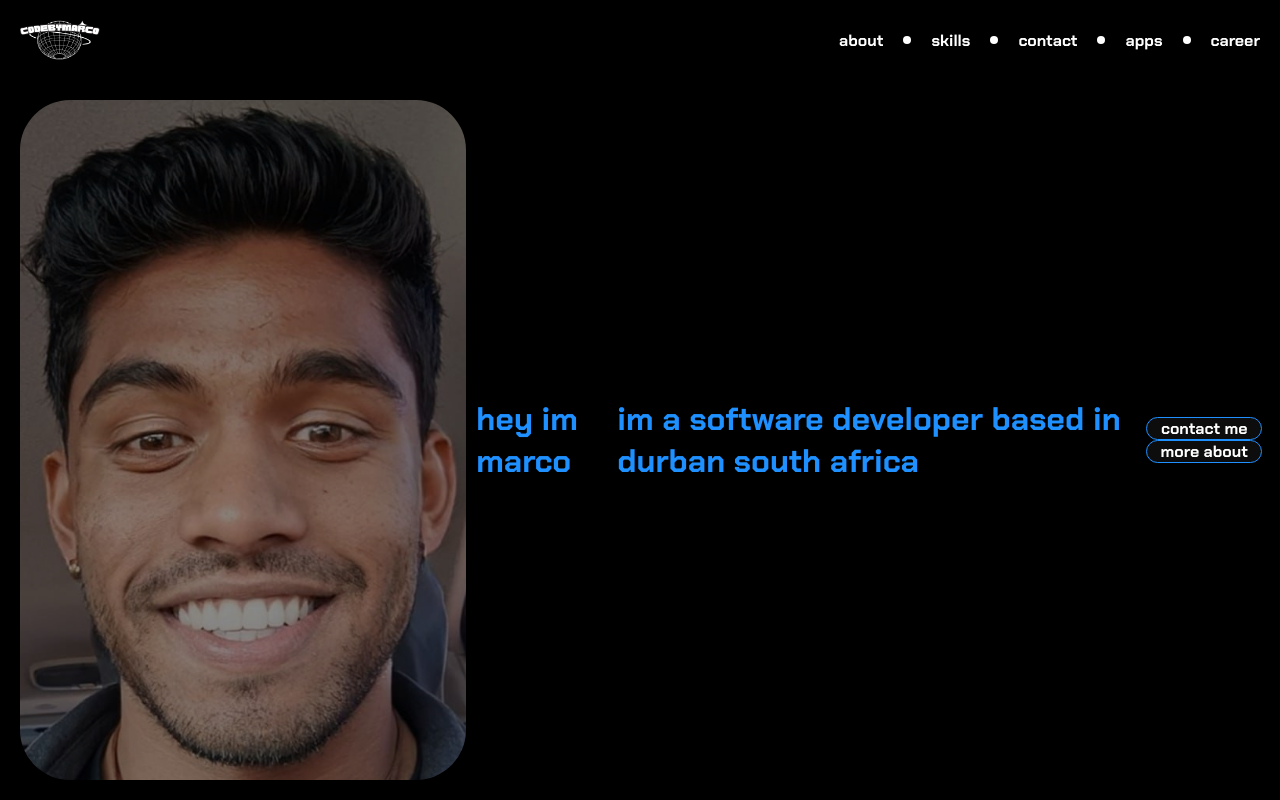
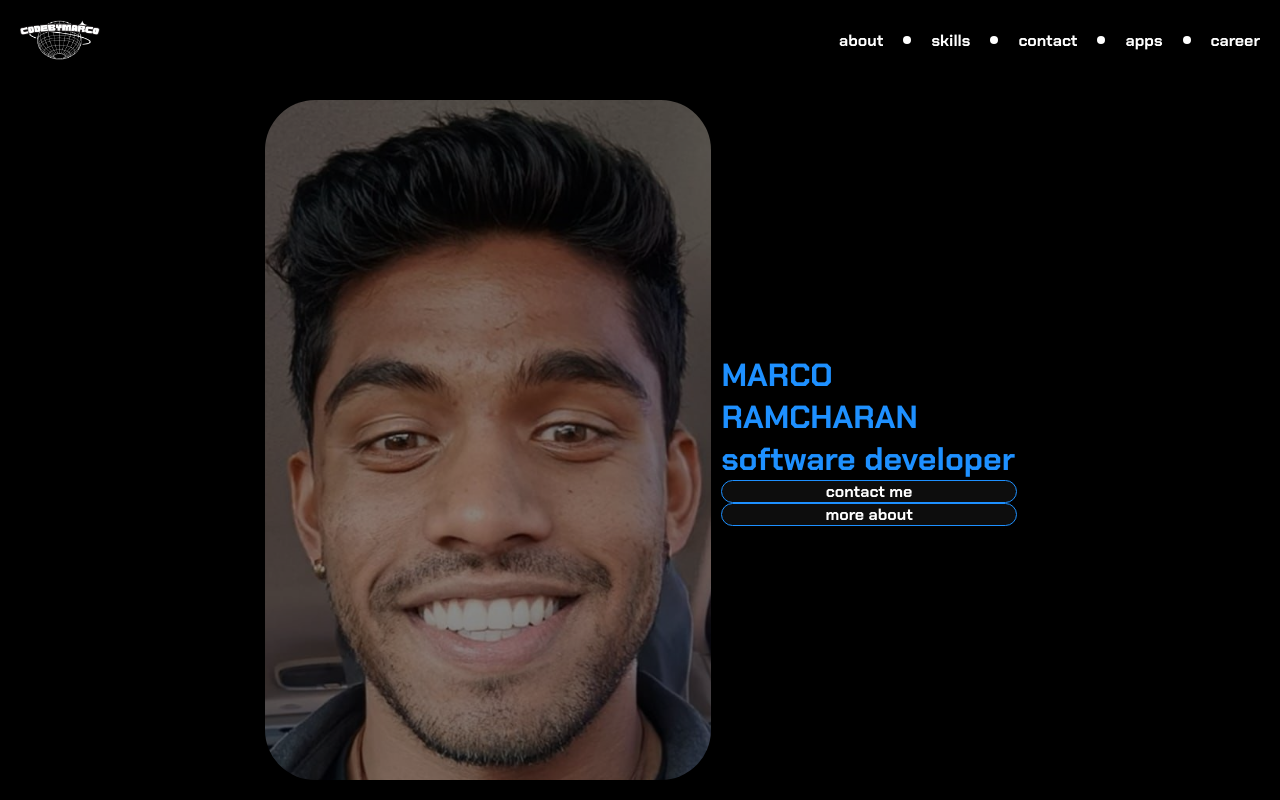
Before and after one commit to codebymarco/portfolio, a React (Vite) app: page / in a window 1280 px wide. Shown: the top 800 px of the page. Built offline with nearby package versions, Linux system fonts and the light colour scheme.

Commit message:
added homepgae stuff

```diff
--- a/src/components/pages/BannerTwo.jsx
+++ b/src/components/pages/BannerTwo.jsx
@@ -20,9 +20,10 @@ const BannerTwo = () => {
         animate={{ opacity: 1, scale: 1 }}
         transition={{ duration: 5 }}
       />
-      <p>hey im marco</p>
-      <p>im a software developer based in durban south africa</p>
       <div>
+      <p>MARCO</p>
+      <p>RAMCHARAN</p>
+      <p>software developer</p>
         <button>contact me</button>
         <button>more about</button>
       </div>
```
